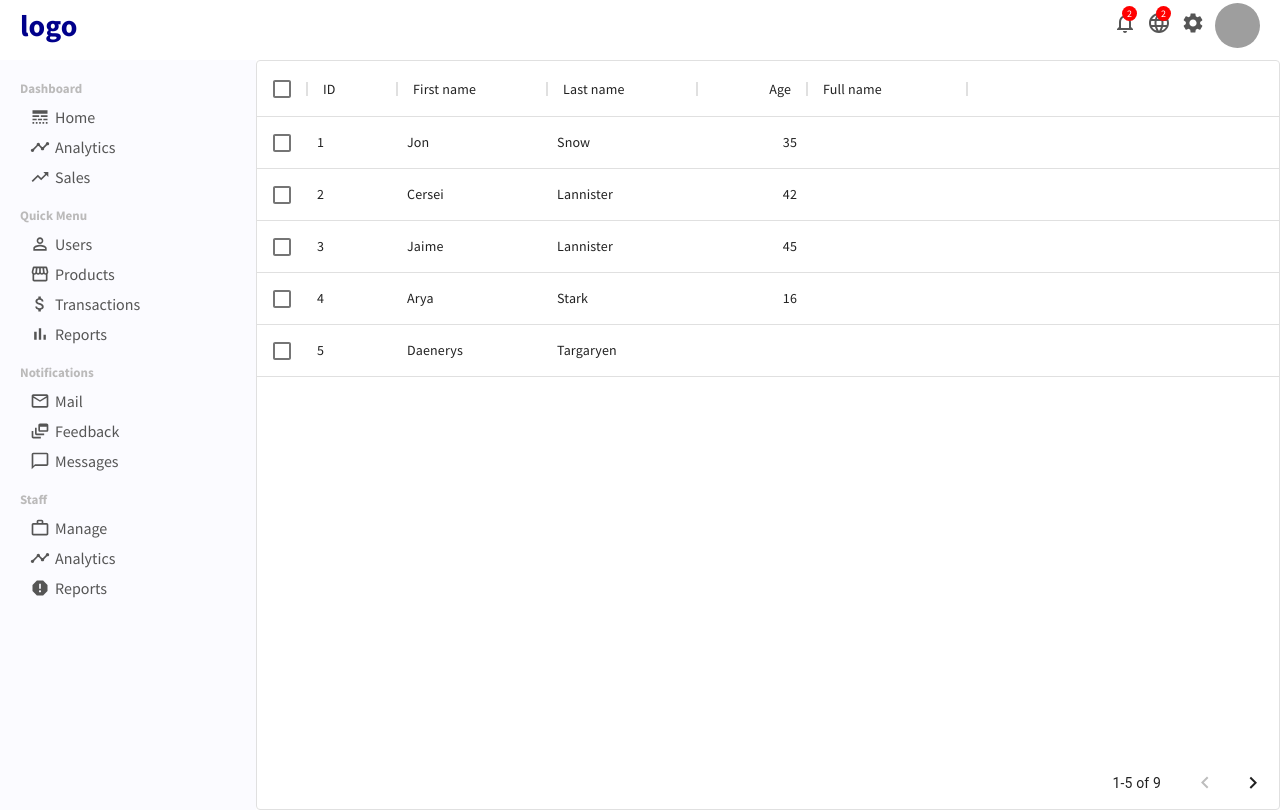
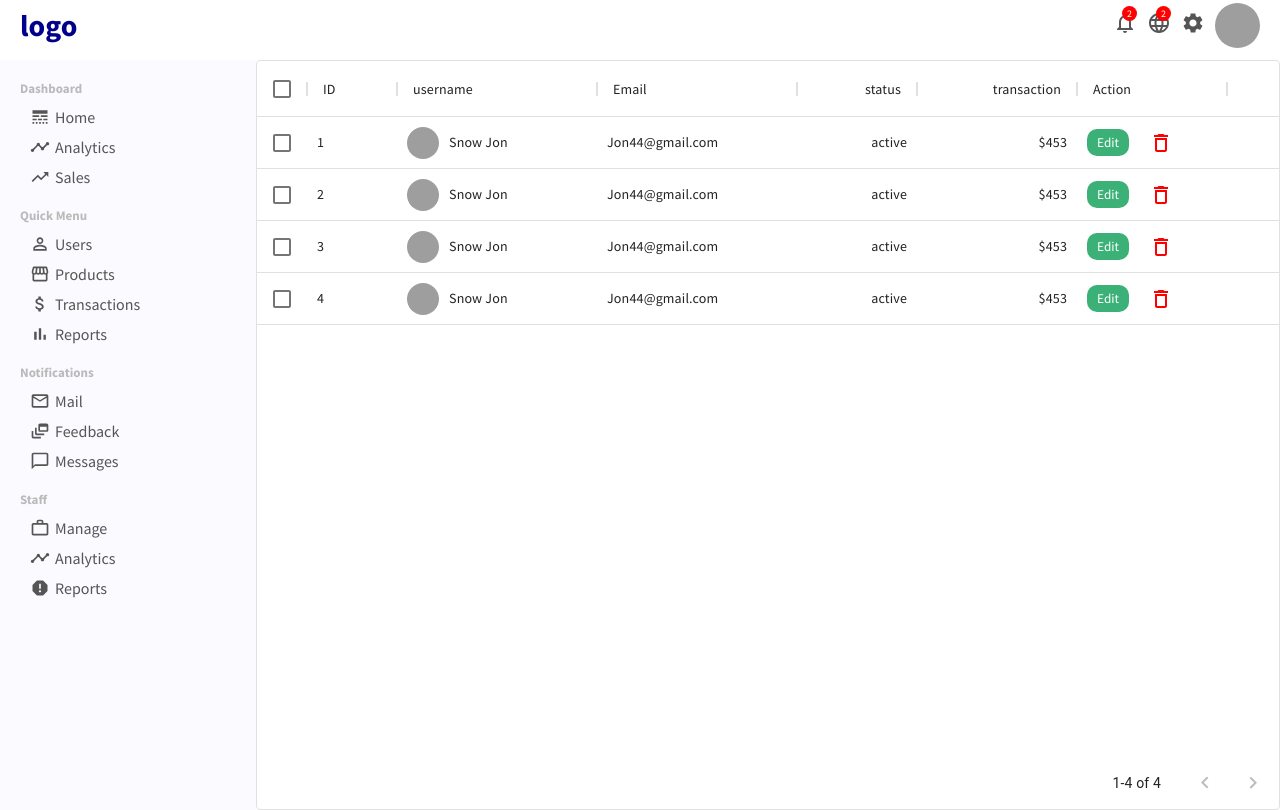
Before and after one commit to ahmed-bs/reactproj, a React (Create React App) app in the folder reactproject/: page /users in a window 1280 px wide. Built offline with nearby package versions, Linux system fonts and the light colour scheme; grey boxes are pictures that could not be loaded.

Commit message:
users data

```diff
--- a/reactproject/src/App.js
+++ b/reactproject/src/App.js
@@ -4,6 +4,7 @@
 import Home from "./pages/home/Home";
 import { BrowserRouter as Router, Switch , Route } from "react-router-dom";
 import UserList from "./pages/userList/UserList";
+import User from "./pages/user/User";
 function App() {
   return (
     <Router  >
@@ -17,6 +18,9 @@
           <Route path="/users">
             <UserList/>
           </Route>
+          <Route path="/user/:userId">
+            <User />
+          </Route>
         </Switch>
 
       </div>
--- a/reactproject/src/CData.js
+++ b/reactproject/src/CData.js
@@ -49,3 +49,30 @@
     },
 
   ];
+
+  export const userRows = [
+    { id: 1, username: "Snow Jon" ,
+     Avatar: "https://images.pexels.com/photos/1526814/pexels-photo-1526814.jpeg?auto=compress&cs=tinysrgb&dpr=2&w=500",
+  Email: "Jon44@gmail.com" ,
+status: "active" ,
+transaction: "$453" ,
+},
+{ id: 2, username: "Snow Jon" ,
+     Avatar: "https://images.pexels.com/photos/1526814/pexels-photo-1526814.jpeg?auto=compress&cs=tinysrgb&dpr=2&w=500",
+  Email: "Jon44@gmail.com" ,
+status: "active" ,
+transaction: "$453" ,
+},
+{ id: 3, username: "Snow Jon" ,
+Avatar: "https://images.pexels.com/photos/1526814/pexels-photo-1526814.jpeg?auto=compress&cs=tinysrgb&dpr=2&w=500",
+Email: "Jon44@gmail.com" ,
+status: "active" ,
+transaction: "$453" ,
+},
+{ id: 4, username: "Snow Jon" ,
+     Avatar: "https://images.pexels.com/photos/1526814/pexels-photo-1526814.jpeg?auto=compress&cs=tinysrgb&dpr=2&w=500",
+  Email: "Jon44@gmail.com" ,
+status: "active" ,
+transaction: "$453" ,
+},
+  ];
--- /dev/null
+++ b/reactproject/src/pages/user/User.jsx
@@ -0,0 +1,9 @@
+import "./user.css"
+
+export default function User() {
+    return (
+        <div className="user">
+            user
+        </div>
+    )
+}
--- /dev/null
+++ b/reactproject/src/pages/user/user.css
@@ -0,0 +1,3 @@
+.user{
+    flex: 4;
+}
--- a/reactproject/src/pages/userList/UserList.jsx
+++ b/reactproject/src/pages/userList/UserList.jsx
@@ -1,51 +1,72 @@
 import "./userList.css"
 import { DataGrid } from '@material-ui/data-grid';
+import { DeleteOutline } from "@material-ui/icons";
+import {userRows} from "../../CData"
+import { Link } from "react-router-dom";
+import { useState } from "react";
 export default function UserList() {
+  const [data, setData] = useState(userRows);
+
+  const handleDelete = (id) => {
+    setData(data.filter((item) => item.id !== id));
+  };
     const columns = [
         { field: 'id', headerName: 'ID', width: 90 },
         {
-          field: 'firstName',
-          headerName: 'First name',
-          width: 150,
+          field: 'username',
+          headerName: 'username',
+          width: 200,
+          editable: true,
+          renderCell: (params) => {
+            return (
+              <div className="userListUser">
+                <img className="userListImg" src={params.row.Avatar} alt="" />
+                {params.row.username}
+              </div>
+            );
+          },
+        },
+        {
+          field: 'Email',
+          headerName: 'Email',
+          width: 200 ,
           editable: true,
         },
         {
-          field: 'lastName',
-          headerName: 'Last name',
-          width: 150,
+          field: 'status',
+          headerName: 'status',
+          type: 'number',
+          width: 120,
           editable: true,
         },
         {
-          field: 'age',
-          headerName: 'Age',
+          field: 'transaction',
+          headerName: 'transaction',
           type: 'number',
-          width: 110,
+          width: 160,
           editable: true,
         },
         {
-          field: 'fullName',
-          headerName: 'Full name',
-          description: 'This column has a value getter and is not sortable.',
-          sortable: false,
-          width: 160,
-
+          field: 'action',
+          headerName: 'Action',
+          width: 150,
+          renderCell:(params)=>{
+            return(
+              <>
+                <Link to={"/user/" + params.row.id}>
+              <button className="userListEdit">Edit</button>
+               </Link>
+              <DeleteOutline className="userListDelete"  onClick={() => handleDelete(params.row.id)}/>
+              </>
+            )
+          }
         },
       ];
 
-      const rows = [
-        { id: 1, lastName: 'Snow', firstName: 'Jon', age: 35 },
-        { id: 2, lastName: 'Lannister', firstName: 'Cersei', age: 42 },
-        { id: 3, lastName: 'Lannister', firstName: 'Jaime', age: 45 },
-        { id: 4, lastName: 'Stark', firstName: 'Arya', age: 16 },
-        { id: 5, lastName: 'Targaryen', firstName: 'Daenerys', age: null },
-        { id: 6, lastName: 'Melisandre', firstName: null, age: 150 },
-        { id: 7, lastName: 'Clifford', firstName: 'Ferrara', age: 44 },
-        { id: 8, lastName: 'Frances', firstName: 'Rossini', age: 36 },
-        { id: 9, lastName: 'Roxie', firstName: 'Harvey', age: 65 },
-      ];
+
     return (
         <div className="userList">
-              <DataGrid rows={rows} columns={columns} pageSize={5} checkboxSelection disableSelectionOnClick />
+              <DataGrid rows={data} columns={columns} pageSize={5} checkboxSelection disableSelectionOnClick />
         </div>
     )
 }
--- a/reactproject/src/pages/userList/userList.css
+++ b/reactproject/src/pages/userList/userList.css
@@ -1,3 +1,29 @@
 .userList{
 flex: 4;
 }
+.userListUser {
+    display: flex;
+    align-items: center;
+  }
+
+  .userListImg {
+    width: 32px;
+    height: 32px;
+    border-radius: 50%;
+    object-fit: cover;
+    margin-right: 10px;
+  }
+  .userListEdit{
+    border: none;
+    border-radius: 10px;
+    padding: 5px 10px;
+    background-color: #3bb077;
+    color: white;
+    cursor: pointer;
+    margin-right: 20px;
+}
+
+.userListDelete{
+    color: red;
+    cursor: pointer;
+}
```
